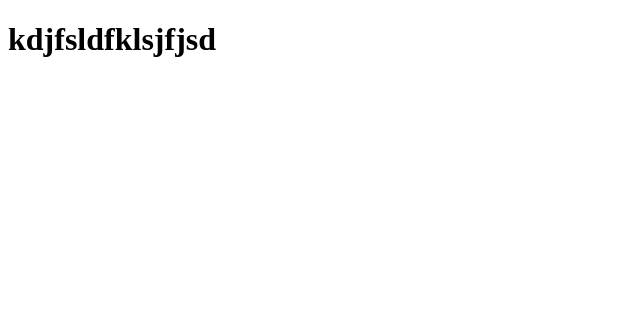
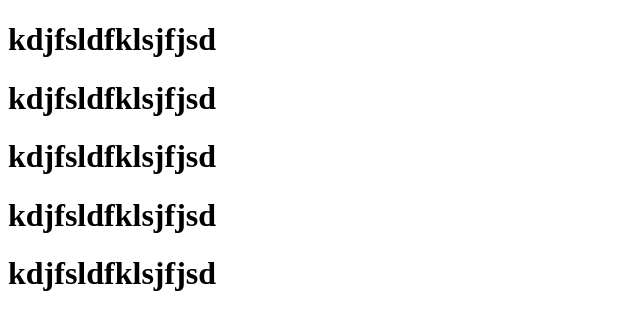
Before and after one commit to david83748/proj18, a plain HTML site: page index.html in a window 1280 px wide. Shown: the whole page, without its empty margins (0-640 px from the left). Drawn offline with Linux system fonts and the light colour scheme.

Commit message:
add h1*3

```diff
--- a/index.html
+++ b/index.html
@@ -10,6 +10,10 @@
 
 <body>
     <h1>kdjfsldfklsjfjsd</h1>
+    <h1>kdjfsldfklsjfjsd</h1>
+    <h1>kdjfsldfklsjfjsd</h1>
+    <h1>kdjfsldfklsjfjsd</h1>
+    <h1>kdjfsldfklsjfjsd</h1>
 </body>
 
 </html>
```
